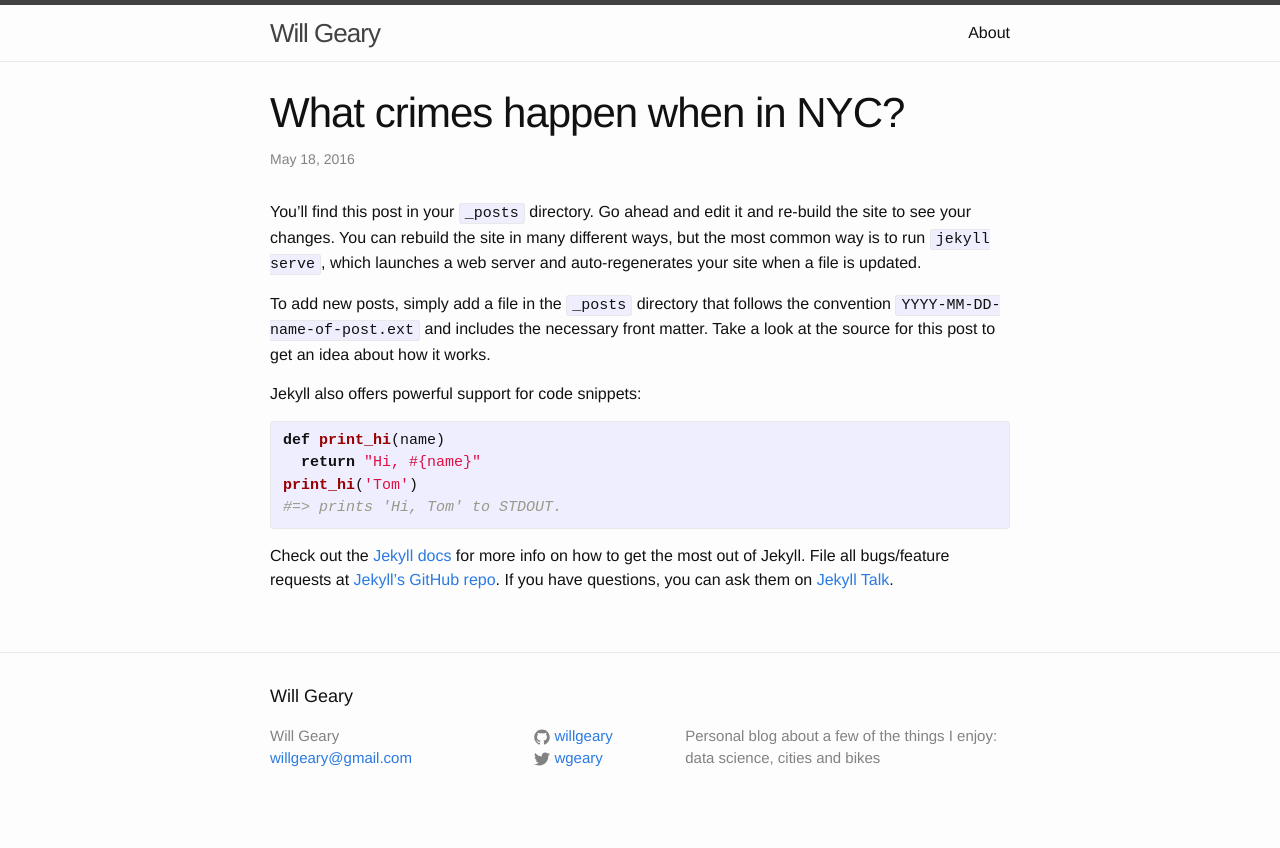
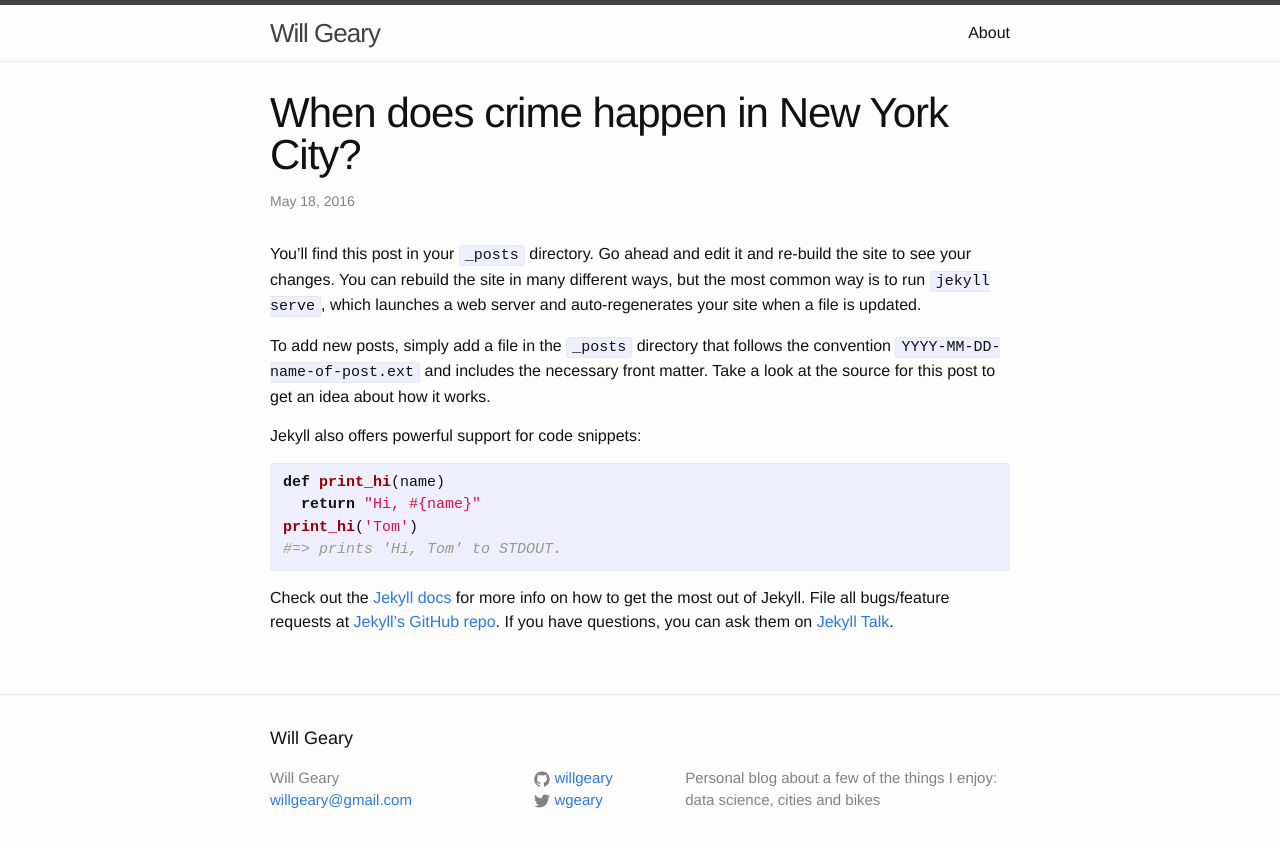
Before and after one commit to willgeary/willgeary.github.io, a Jekyll site: the page built from _posts/2016-05-18-when-does-crime-happen-in-new-york-city.markdown, in a window 1280 px wide. Shown: the top 848 px of the page. Built offline with Jekyll 4.4.1, drawn with Linux system fonts in a browser that asks for light colours.

Commit message:
Save my work

```diff
--- a/_posts/2016-05-18-welcome-to-jekyll.markdown
+++ b/_posts/2016-05-18-when-does-crime-happen-in-new-york-city.markdown
@@ -1,6 +1,6 @@
 ---
 layout: post
-title:  "What crimes happen when in NYC?"
+title:  "When does crime happen in New York City?"
 date:   2016-05-18 17:15:14 -0400
 categories: data science
 ---
```
